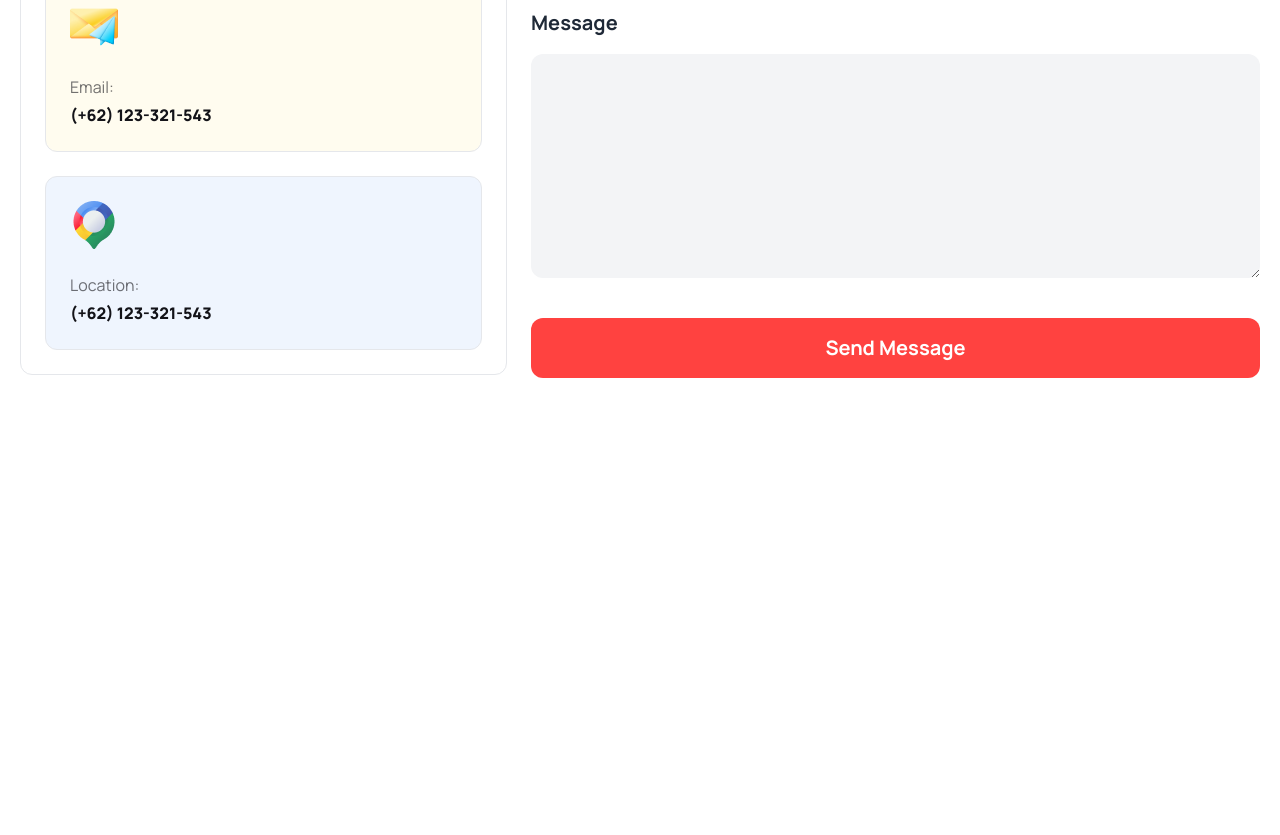
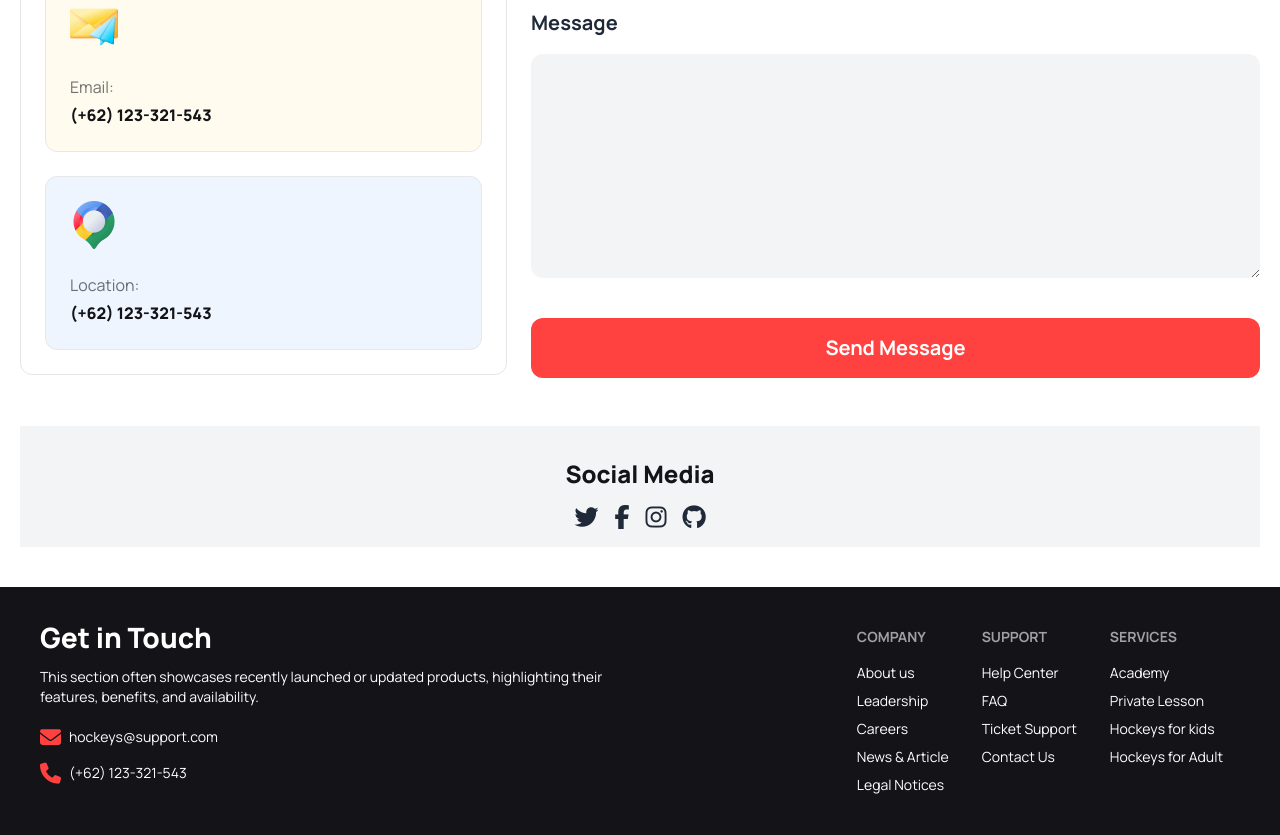
Before and after one commit to shifat97/r8a3-hockeys, a plain HTML site: page index.html in a window 1280 px wide. Shown: the part 4634-5469 px from the top of the page. Before the commit the page ends 5012 px from the top, so only its background shows below. Drawn offline with nearby package versions, Linux system fonts and the light colour scheme.

Commit message:
added footer

```diff
--- a/index.html
+++ b/index.html
@@ -929,11 +929,62 @@
             </div>
           </div>
         </div>
+
+        <!-- Social Media Section -->
+        <div class="mt-[40px] lg:mt-[48px] bg-gray-100 px-[92px] py-[30px]">
+          <h1 class="text-24 text-black font-800 text-center">Social Media</h1>
+          <div class="flex items-center justify-center gap-4 mt-[24px]">
+            <i class="fa-brands fa-twitter fa-xl"></i>
+            <i class="fa-brands fa-facebook-f fa-xl"></i>
+            <i class="fa-brands fa-instagram fa-xl"></i>
+            <i class="fa-brands fa-github fa-xl"></i>
+          </div>
+        </div>
       </div>
     </main>
 
-    <footer>
-      <div class="2xl:container mx-auto"></div>
+    <footer class="bg-black mt-[40px] mt-[100px]">
+      <div class="2xl:container mx-auto">
+        <footer class="footer p-10 text-base-content">
+          <aside class="text-white">
+            <h1 class="text-24 lg:text-28 font-800">Get in Touch</h1>
+            <p class="my-[12px] w-100 lg:w-[75%]">
+              This section often showcases recently launched or updated
+              products, highlighting their features, benefits, and availability.
+            </p>
+            <div class="flex gap-2 items-center">
+              <i class="fa-solid fa-envelope fa-xl text-red"></i>
+              <p>hockeys@support.com</p>
+            </div>
+            <div class="flex gap-2 items-center mt-[8px]">
+              <i class="fa-solid fa-phone fa-xl text-red"></i>
+              <p>(+62) 123-321-543</p>
+            </div>
+          </aside>
+          <nav class="text-white">
+            <h6 class="footer-title">Company</h6>
+            <a class="link link-hover">About us</a>
+            <a class="link link-hover">Leadership</a>
+            <a class="link link-hover">Careers</a>
+            <a class="link link-hover">News & Article</a>
+            <a class="link link-hover">Legal Notices</a>
+          </nav>
+          <nav class="text-white">
+            <h6 class="footer-title">Support</h6>
+            <a class="link link-hover">Help Center</a>
+            <a class="link link-hover">FAQ</a>
+            <a class="link link-hover">Ticket Support</a>
+            <a class="link link-hover">Contact Us</a>
+          </nav>
+          <nav class="text-white">
+            <h6 class="footer-title">Services</h6>
+            <a class="link link-hover">Academy</a>
+            <a class="link link-hover">Private Lesson</a>
+            <a class="link link-hover">Hockeys for kids</a>
+            <a class="link link-hover">Hockeys for Adult</a>
+          </nav>
+        </footer>
+      </div>
     </footer>
   </body>
 </html>
```
